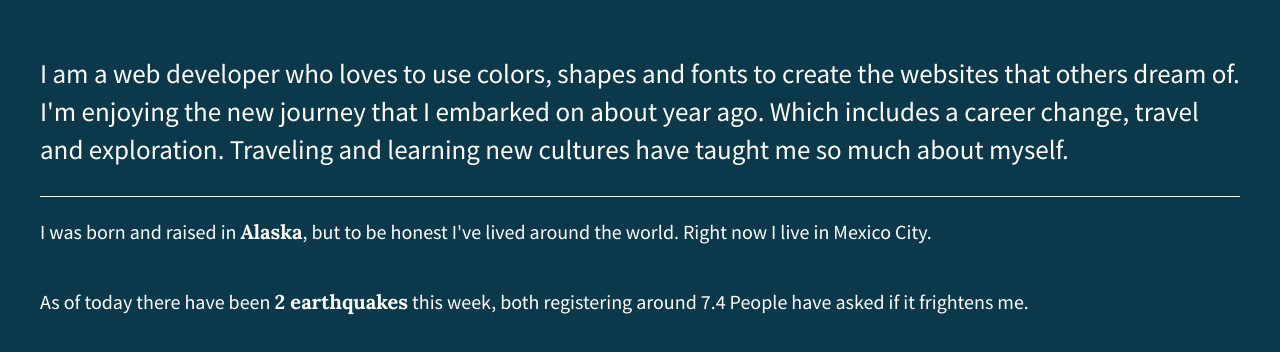
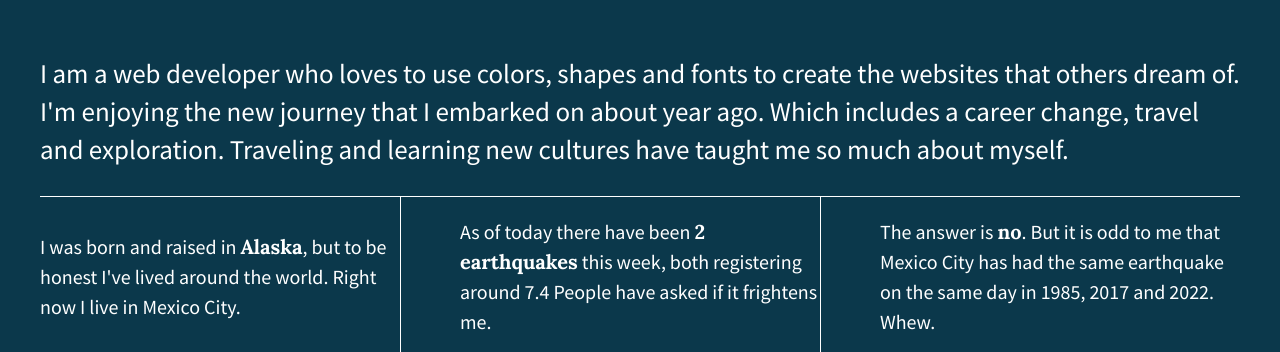
Before and after one commit to latoyaf1/206-divs-flexbox-starter, a plain HTML site: page index.html in a window 1280 px wide. Shown: the part 136-488 px from the top of the page. Drawn offline with nearby package versions, Linux system fonts and the light colour scheme; a script that the page names is missing.

Commit message:
Added width to CSS

```diff
--- a/css/main.css
+++ b/css/main.css
@@ -150,6 +150,11 @@ main p {
     line-height: 1.5em;
     font-size: 1em;
     flex-direction: row;
+    width: 30%;
+}
+
+#div-1, #div-2 {
+    border-right: 1px solid #fff;
 }
 
 footer{
```
